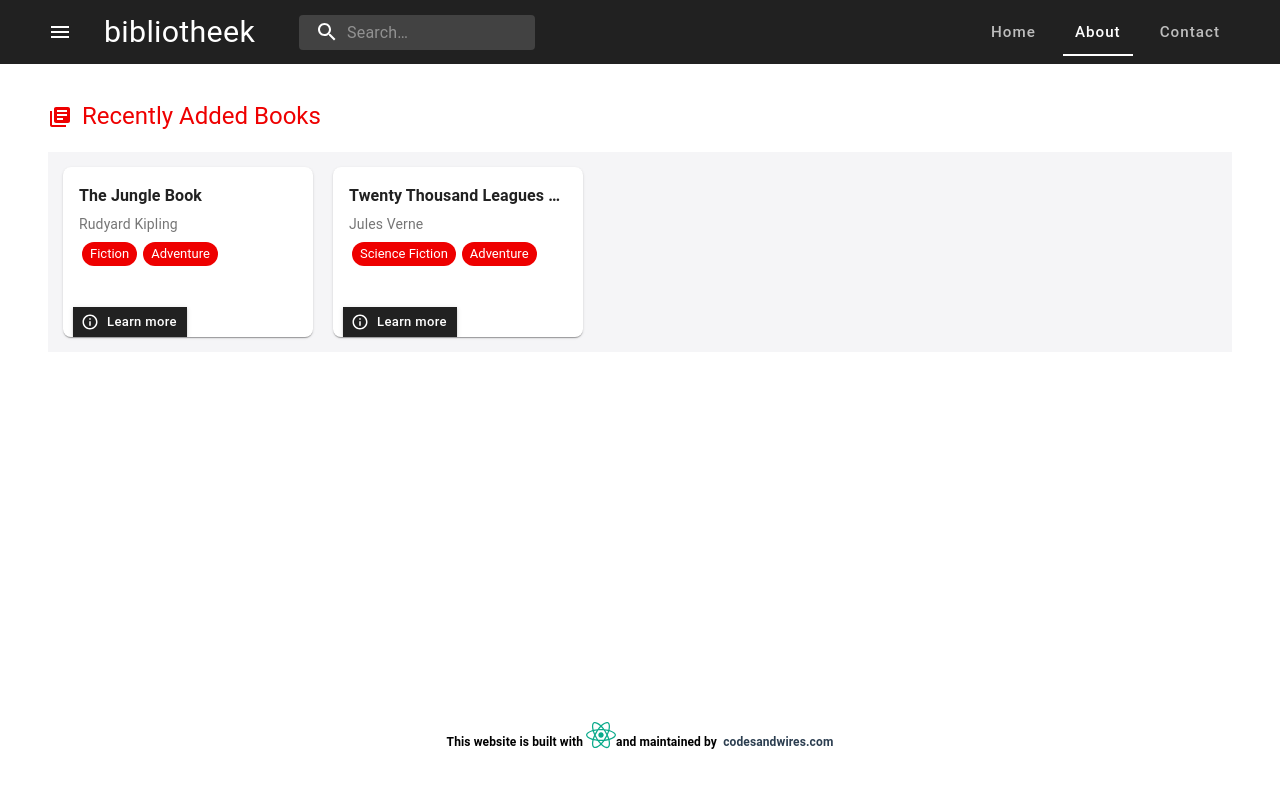
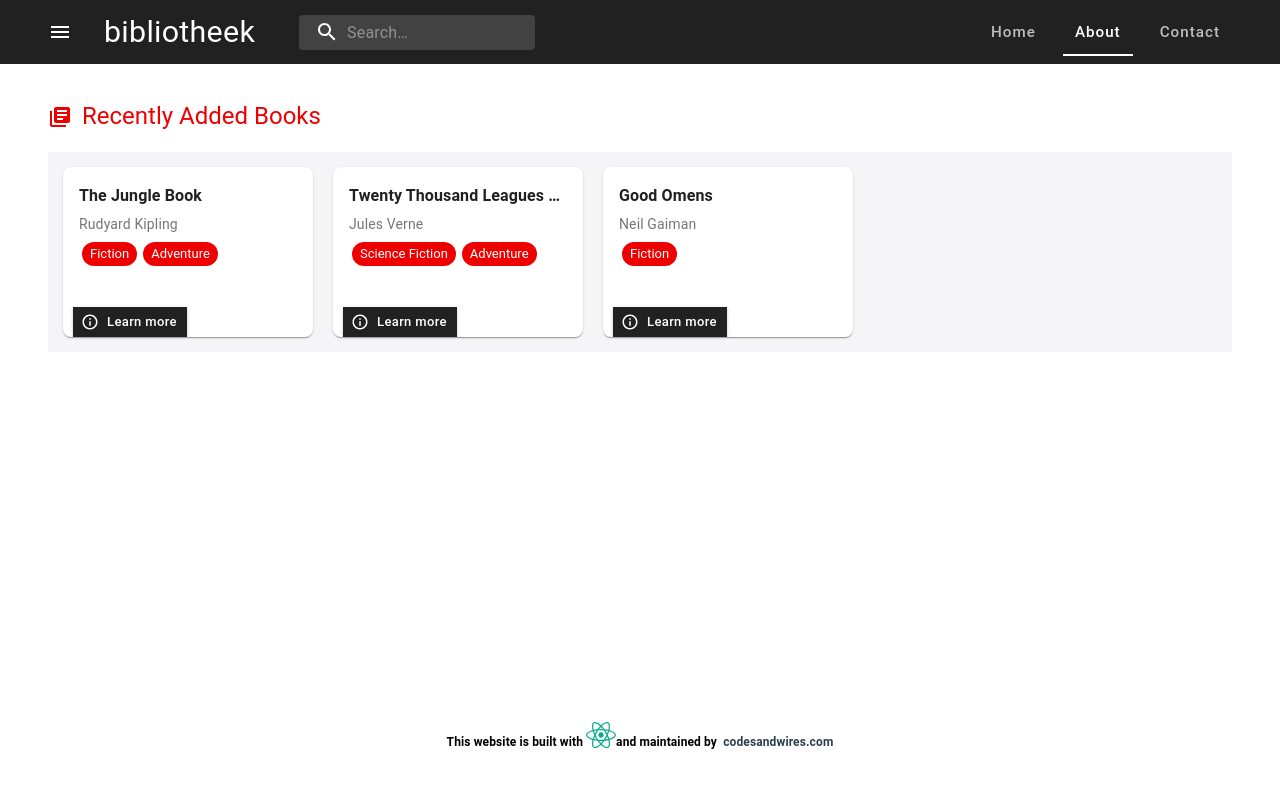
Before and after one commit to aritraChatterjee/bibliotheek, a React (Create React App) app in the folder frontend/: page /home in a window 1280 px wide. Shown: the top 788 px of the page. Built offline with nearby package versions, Linux system fonts and the light colour scheme.

Commit message:
updated static ui

```diff
--- a/frontend/src/components/BookCard.tsx
+++ b/frontend/src/components/BookCard.tsx
@@ -88,16 +88,9 @@ const Authors = (props: any): JSX.Element => {
     const authors: string[] = props.authors;
     return (
         <div className={classes.authors}>
-            {authors.map((item, i) => {
-                return (
-                    <Typography
-                        key={i}
-                        className={classes.pos}
-                        color="textSecondary">
-                        {item}
-                    </Typography>
-                );
-            })}
+            <Typography className={classes.pos} color="textSecondary">
+                {authors[0]}
+            </Typography>
         </div>
     );
 };
--- a/frontend/src/components/page/Home.tsx
+++ b/frontend/src/components/page/Home.tsx
@@ -5,6 +5,7 @@ import BookShelf from '../BookShelf';
 import { Book } from '../../models/book';
 
 const Home = (props: any) => {
+    // static books list for testing purposes, will be replaced by REST api call
     const books: Book[] = [
         {
             title: 'The Jungle Book',
@@ -16,6 +17,12 @@ const Home = (props: any) => {
             title: 'Twenty Thousand Leagues Under the Sea',
             authors: ['Jules Verne'],
             tags: ['Science Fiction', 'Adventure'],
+            isbn: ''
+        },
+        {
+            title: 'Good Omens',
+            authors: ['Neil Gaiman', 'Terry Pratchett'],
+            tags: ['Fiction'],
             isbn: ''
         }
     ];
```
